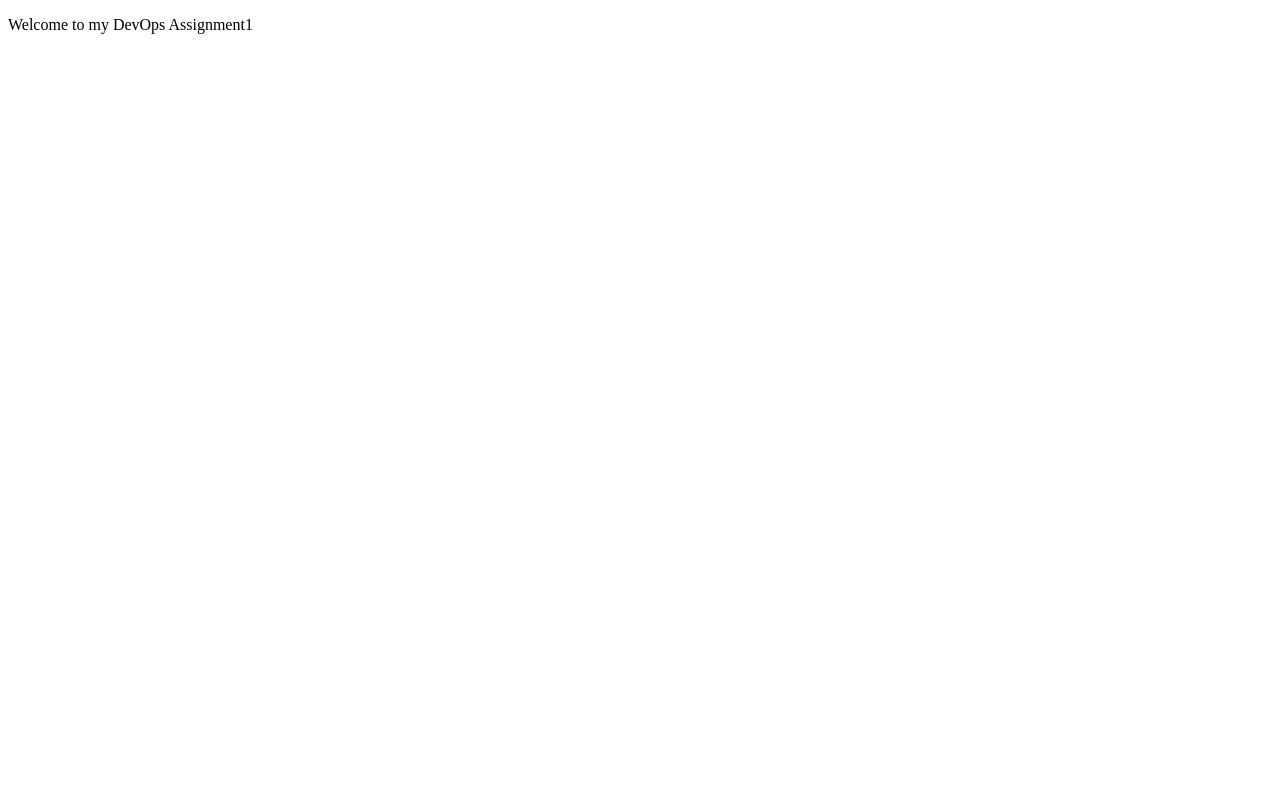
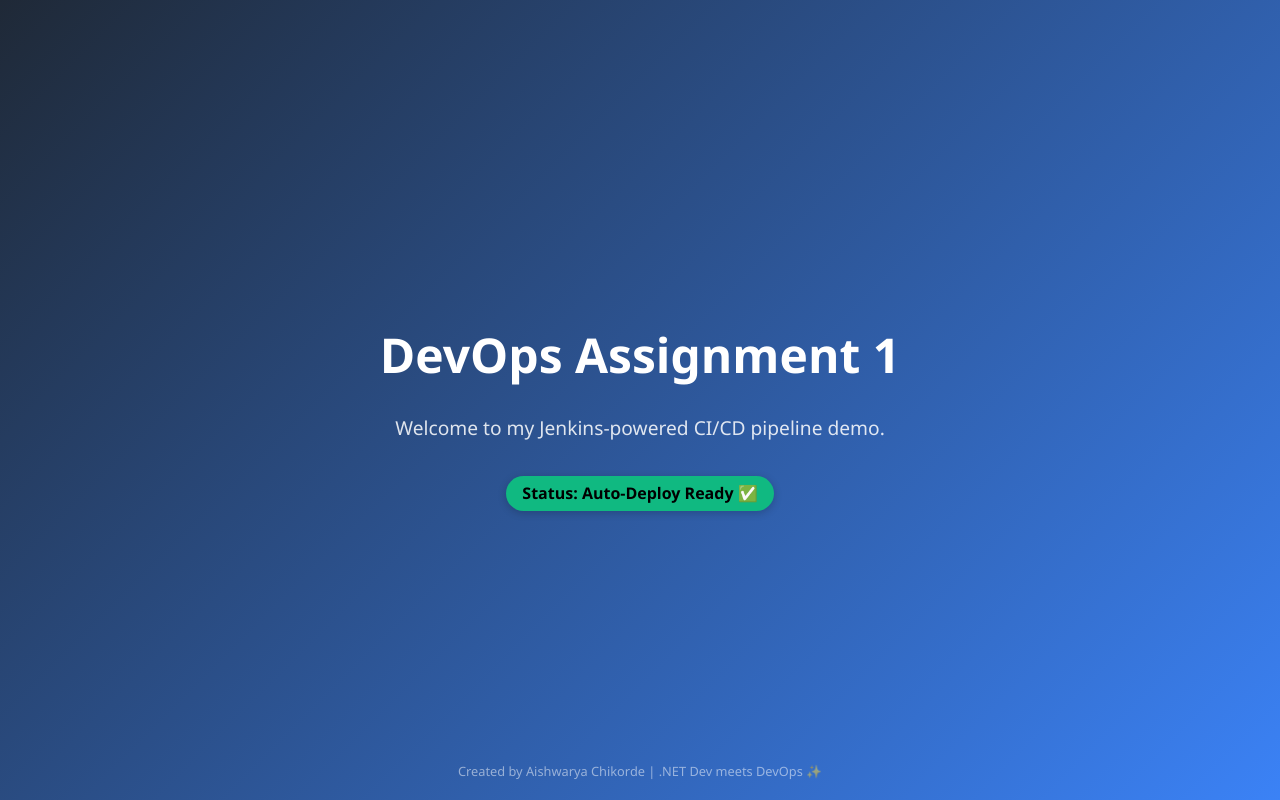
Before and after one commit to aishwaryakchikorde/DevOps_Assignment1, a plain HTML site: page index.html in a window 1280 px wide. Drawn offline with Linux system fonts and the light colour scheme.

Commit message:
Update index.html

```diff
--- a/index.html
+++ b/index.html
@@ -3,9 +3,56 @@
 <head>
     <meta charset="UTF-8">
     <meta name="viewport" content="width=device-width, initial-scale=1.0">
-    <title>DevOps Assignment1</title>
+    <title>DevOps Assignment 1</title>
+    <style>
+        body {
+            margin: 0;
+            padding: 0;
+            font-family: 'Segoe UI', Tahoma, Geneva, Verdana, sans-serif;
+            background: linear-gradient(135deg, #1f2937, #3b82f6);
+            color: white;
+            display: flex;
+            justify-content: center;
+            align-items: center;
+            height: 100vh;
+            flex-direction: column;
+        }
+
+        h1 {
+            font-size: 3rem;
+            margin-bottom: 0.5rem;
+        }
+
+        p {
+            font-size: 1.2rem;
+            opacity: 0.85;
+        }
+
+        .badge {
+            margin-top: 1rem;
+            padding: 0.4rem 1rem;
+            background-color: #10b981;
+            border-radius: 20px;
+            color: #000;
+            font-weight: bold;
+            box-shadow: 0 2px 8px rgba(0,0,0,0.2);
+        }
+
+        footer {
+            position: absolute;
+            bottom: 20px;
+            font-size: 0.8rem;
+            opacity: 0.5;
+        }
+    </style>
 </head>
 <body>
-    <p>Welcome to my DevOps Assignment1</p>
+    <h1>DevOps Assignment 1</h1>
+    <p>Welcome to my Jenkins-powered CI/CD pipeline demo.</p>
+    <div class="badge">Status: Auto-Deploy Ready ✅</div>
+
+    <footer>
+        Created by Aishwarya Chikorde | .NET Dev meets DevOps ✨
+    </footer>
 </body>
 </html>
```
